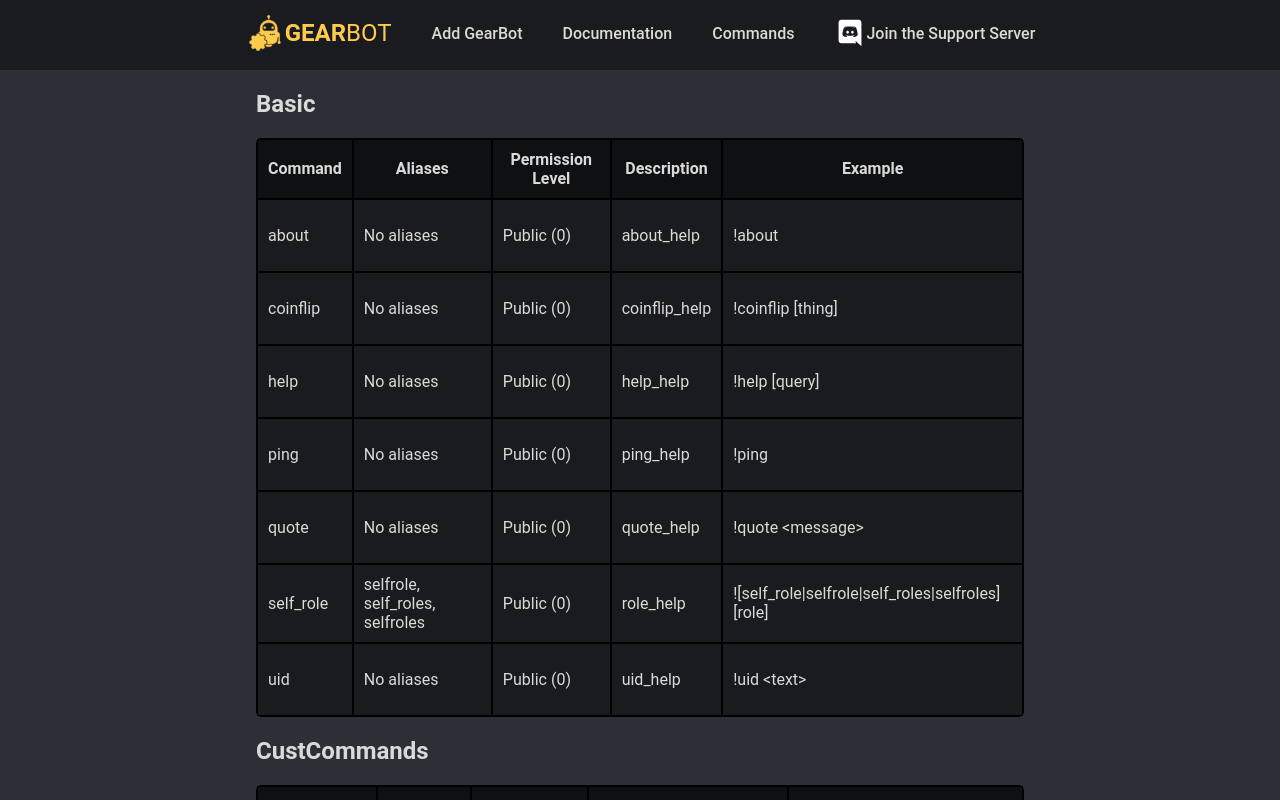
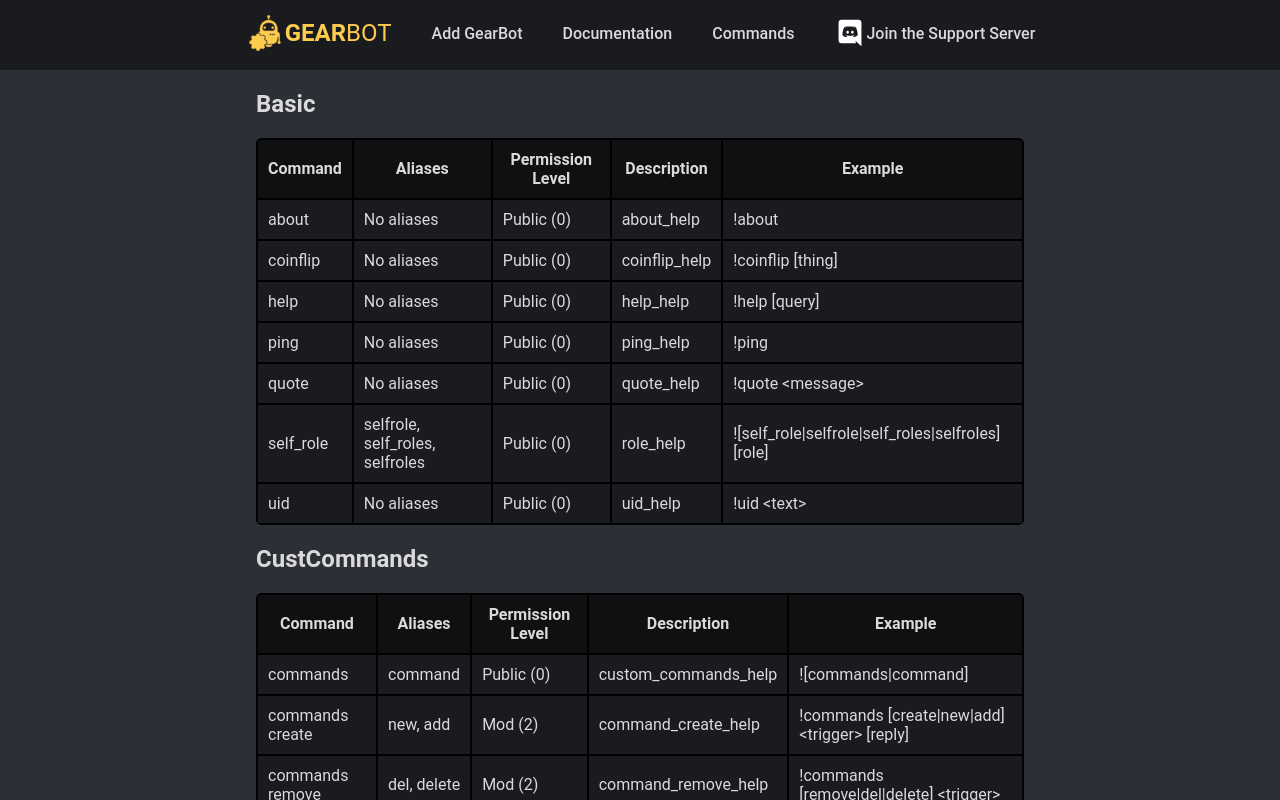
Before and after one commit to gearbot/GearBot-2.0-Dashboard, a React (Create React App) app: page /commands in a window 1280 px wide. Built offline with nearby package versions, Linux system fonts and the light colour scheme.

Commit message:
remove useless p tag, which fixes needless padding

```diff
--- a/src/Pages/Commands.tsx
+++ b/src/Pages/Commands.tsx
@@ -17,7 +17,7 @@ function renderCommand(commandName: string, command: Command) {
         {permissionLevels[command.commandlevel]} ({command.commandlevel})
       </td>
       <td style={{ wordWrap: "break-word", maxWidth: "30em" }}>
-        <p>{getCommandDescription(command.description)}</p>
+        {getCommandDescription(command.description)}
       </td>
       <td>{command.example}</td>
     </tr>
```
